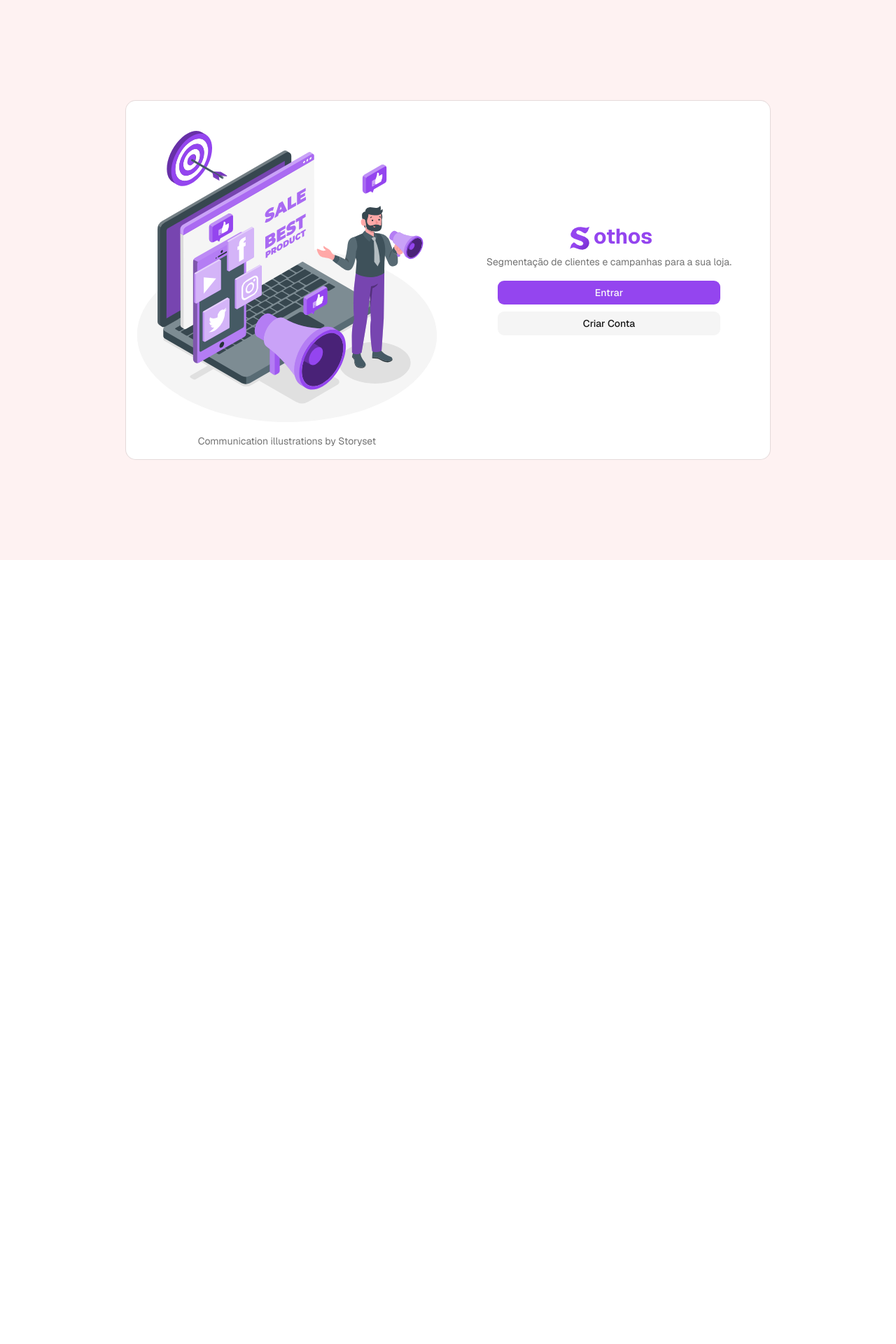
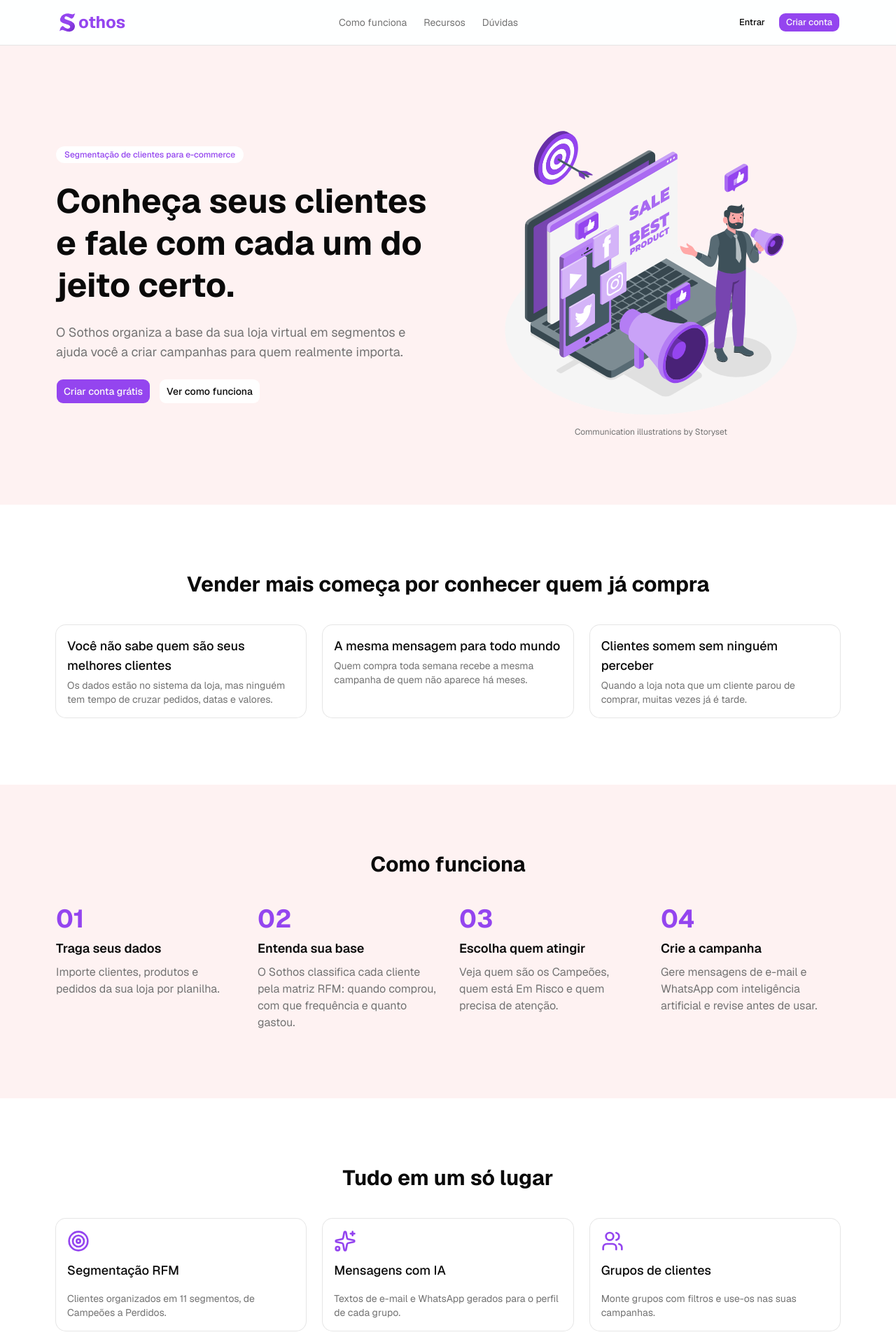
Before and after one commit to dkalob/sothos, a Next.js app: page / in a window 1280 px wide. Shown: the top 1920 px of the page at 70% size. Before the commit the page ends 800 px from the top, so only its background shows below. Built offline with nearby package versions, Linux system fonts and the light colour scheme.

Commit message:
feat: nova tela inicial (landing page)

```diff
--- a/app/page.tsx
+++ b/app/page.tsx
@@ -1,4 +1,13 @@
 import Image from "next/image";
+import Link from "next/link";
+import {
+  BarChart3,
+  FileSpreadsheet,
+  MessageSquareText,
+  Sparkles,
+  Target,
+  Users,
+} from "lucide-react";
 import {
   Card,
   CardContent,
@@ -8,71 +17,305 @@ import {
 } from "@/components/ui/card";
 import { buttonVariants } from "@/components/ui/button";
 
+// Conteúdo da página separado do layout: para mudar um texto,
+// edite só estas listas.
+const problemas = [
+  {
+    titulo: "Você não sabe quem são seus melhores clientes",
+    texto:
+      "Os dados estão no sistema da loja, mas ninguém tem tempo de cruzar pedidos, datas e valores.",
+  },
+  {
+    titulo: "A mesma mensagem para todo mundo",
+    texto:
+      "Quem compra toda semana recebe a mesma campanha de quem não aparece há meses.",
+  },
+  {
+    titulo: "Clientes somem sem ninguém perceber",
+    texto:
+      "Quando a loja nota que um cliente parou de comprar, muitas vezes já é tarde.",
+  },
+];
+
+const passos = [
+  {
+    numero: "01",
+    titulo: "Traga seus dados",
+    texto: "Importe clientes, produtos e pedidos da sua loja por planilha.",
+  },
+  {
+    numero: "02",
+    titulo: "Entenda sua base",
+    texto:
+      "O Sothos classifica cada cliente pela matriz RFM: quando comprou, com que frequência e quanto gastou.",
+  },
+  {
+    numero: "03",
+    titulo: "Escolha quem atingir",
+    texto:
+      "Veja quem são os Campeões, quem está Em Risco e quem precisa de atenção.",
+  },
+  {
+    numero: "04",
+    titulo: "Crie a campanha",
+    texto:
+      "Gere mensagens de e-mail e WhatsApp com inteligência artificial e revise antes de usar.",
+  },
+];
+
+const recursos = [
+  {
+    icone: Target,
+    titulo: "Segmentação RFM",
+    texto: "Clientes organizados em 11 segmentos, de Campeões a Perdidos.",
+  },
+  {
+    icone: Sparkles,
+    titulo: "Mensagens com IA",
+    texto: "Textos de e-mail e WhatsApp gerados para o perfil de cada grupo.",
+  },
+  {
+    icone: Users,
+    titulo: "Grupos de clientes",
+    texto: "Monte grupos com filtros e use-os nas suas campanhas.",
+  },
+  {
+    icone: MessageSquareText,
+    titulo: "Recomendação de produtos",
+    texto: "Sugestões do que oferecer a cada cliente com base no histórico de compras da loja.",
+  },
+  {
+    icone: BarChart3,
+    titulo: "Dashboard",
+    texto: "Acompanhe vendas e clientes em gráficos e baixe relatórios.",
+  },
+  {
+    icone: FileSpreadsheet,
+    titulo: "Importação por planilha",
+    texto: "Envie seus dados em CSV.",
+  },
+];
+
+const perguntas = [
+  {
+    pergunta: "Preciso saber de análise de dados para usar?",
+    resposta:
+      "Não. O Sothos faz os cálculos e mostra os resultados em segmentos com nomes simples.",
+  },
+  {
+    pergunta: "Como coloco os dados da minha loja?",
+    resposta:
+      "Exportando uma planilha do seu sistema e enviando no Sothos. Você indica qual coluna é o e-mail, o pedido, a data e assim por diante.",
+  },
+  {
+    pergunta: "A IA envia mensagens sozinha?",
+    resposta:
+      "Não. A IA sugere o texto, e a decisão de usar é sempre sua.",
+  },
+];
+
+const Logo = () => (
+  <div className="flex items-center">
+    <Image src="/logo.svg" alt="Sothos" width={32} height={32} />
+    <span className="text-2xl font-bold text-primary">othos</span>
+  </div>
+);
+
 const Home = () => {
   return (
-    <main className="flex h-screen w-full items-center justify-center bg-red-50">
-      <Card className="overflow-hidden">
-        <div className="grid min-h-100 grid-cols-2">
-          <div className="col-span-1 flex flex-col items-center justify-start">
+    <div className="flex min-h-screen flex-col bg-background">
+      {/* CABEÇALHO */}
+      <header className="sticky top-0 z-50 border-b bg-background/90 backdrop-blur">
+        <div className="mx-auto flex h-16 max-w-6xl items-center justify-between px-4">
+          <Link href="/" aria-label="Página inicial">
+            <Logo />
+          </Link>
+
+          <nav className="hidden gap-6 text-sm text-muted-foreground md:flex">
+            <a href="#como-funciona" className="hover:text-primary">
+              Como funciona
+            </a>
+            <a href="#recursos" className="hover:text-primary">
+              Recursos
+            </a>
+            <a href="#duvidas" className="hover:text-primary">
+              Dúvidas
+            </a>
+          </nav>
+
+          <div className="flex gap-2">
+            <Link
+              href="/login"
+              className={buttonVariants({ variant: "ghost", size: "sm" })}
+            >
+              Entrar
+            </Link>
+            <Link href="/cadastro" className={buttonVariants({ size: "sm" })}>
+              Criar conta
+            </Link>
+          </div>
+        </div>
+      </header>
+
+      <main className="flex-1">
+        {/* HERO */}
+        <section className="bg-red-50">
+          <div className="mx-auto grid max-w-6xl items-center gap-10 px-4 py-16 md:grid-cols-2 md:py-24">
+            <div className="flex flex-col gap-6">
+              <span className="w-fit rounded-full bg-background px-3 py-1 text-xs font-medium text-primary">
+                Segmentação de clientes para e-commerce
+              </span>
+              <h1 className="text-4xl font-bold leading-tight md:text-5xl">
+                Conheça seus clientes e fale com cada um do jeito certo.
+              </h1>
+              <p className="text-lg text-muted-foreground">
+                O Sothos organiza a base da sua loja virtual em segmentos e
+                ajuda você a criar campanhas para quem realmente importa.
+              </p>
+              <div className="flex flex-col gap-3 sm:flex-row">
+                <Link
+                  href="/cadastro"
+                  className={buttonVariants({ size: "lg" })}
+                >
+                  Criar conta grátis
+                </Link>
+                <a
+                  href="#como-funciona"
+                  className={buttonVariants({ variant: "outline", size: "lg" })}
+                >
+                  Ver como funciona
+                </a>
+              </div>
+            </div>
+
+            <div className="flex flex-col items-center">
               <Image
                 src="/Marketing-amico.svg"
-              alt="Capa"
+                alt="Ilustração de marketing digital"
                 width={850}
                 height={800}
-              className="h-115 w-auto object-contain"
+                priority
+                className="h-auto w-full max-w-md"
               />
+              {/* Atribuição exigida pela licença gratuita do Storyset */}
               <a
                 href="https://storyset.com/communication"
-              className="text-muted-foreground"
+                className="text-xs text-muted-foreground"
               >
                 Communication illustrations by Storyset
               </a>
             </div>
+          </div>
+        </section>
 
-          <div className="col-span-1 flex flex-col justify-center px-8">
-            <CardHeader className="text-center">
-              <div className="flex flex-row justify-center">
-                <Image
-                  src="/logo.svg"
-                  alt="Capa"
-                  width={100}
-                  height={100}
-                  className="h-10 w-auto object-contain"
-                />
-                <CardTitle className="text-3xl font-bold text-primary">othos</CardTitle>
+        {/* PROBLEMAS */}
+        <section className="mx-auto max-w-6xl px-4 py-16 md:py-24">
+          <h2 className="mb-10 text-center text-3xl font-bold">
+            Vender mais começa por conhecer quem já compra
+          </h2>
+          <div className="grid gap-6 md:grid-cols-3">
+            {problemas.map((p) => (
+              <Card key={p.titulo}>
+                <CardHeader>
+                  <CardTitle className="text-lg">{p.titulo}</CardTitle>
+                  <CardDescription>{p.texto}</CardDescription>
+                </CardHeader>
+              </Card>
+            ))}
           </div>
+        </section>
 
-              <CardDescription>
-                Segmentação de clientes e campanhas para a sua loja.
-              </CardDescription>
+        {/* COMO FUNCIONA */}
+        <section id="como-funciona" className="scroll-mt-16 bg-red-50">
+          <div className="mx-auto max-w-6xl px-4 py-16 md:py-24">
+            <h2 className="mb-10 text-center text-3xl font-bold">
+              Como funciona
+            </h2>
+            <ol className="grid gap-8 md:grid-cols-4">
+              {passos.map((p) => (
+                <li key={p.numero} className="flex flex-col gap-2">
+                  <span className="text-4xl font-bold text-primary">
+                    {p.numero}
+                  </span>
+                  <h3 className="text-lg font-semibold">{p.titulo}</h3>
+                  <p className="text-muted-foreground">{p.texto}</p>
+                </li>
+              ))}
+            </ol>
+          </div>
+        </section>
+
+        {/* RECURSOS */}
+        <section
+          id="recursos"
+          className="mx-auto max-w-6xl scroll-mt-16 px-4 py-16 md:py-24"
+        >
+          <h2 className="mb-10 text-center text-3xl font-bold">
+            Tudo em um só lugar
+          </h2>
+          <div className="grid gap-6 sm:grid-cols-2 lg:grid-cols-3">
+            {recursos.map(({ icone: Icone, titulo, texto }) => (
+              <Card key={titulo}>
+                <CardHeader>
+                  <Icone className="mb-2 h-8 w-8 text-primary" aria-hidden />
+                  <CardTitle className="text-lg">{titulo}</CardTitle>
                 </CardHeader>
+                <CardContent className="text-muted-foreground">
+                  {texto}
+                </CardContent>
+              </Card>
+            ))}
+          </div>
+        </section>
 
-            <CardContent className="flex flex-col justify-center items-center gap-2 mt-4">
-              <a
-                href="/login"
-                className={buttonVariants({
-                  className: "w-80 cursor-pointer",
-                  size: "lg",
-                })}
+        {/* DÚVIDAS */}
+        <section id="duvidas" className="scroll-mt-16 bg-red-50">
+          <div className="mx-auto max-w-3xl px-4 py-16 md:py-24">
+            <h2 className="mb-10 text-center text-3xl font-bold">
+              Dúvidas frequentes
+            </h2>
+            <div className="flex flex-col gap-3">
+              {perguntas.map((p) => (
+                <details
+                  key={p.pergunta}
+                  className="group rounded-lg border bg-background p-4"
                 >
-                Entrar
-              </a>
-
-              <a
-                href="/cadastro"
-                className={buttonVariants({
-                  variant: "secondary",
-                  className: "w-80 cursor-pointer",
-                  size: "lg",
-                })}
-              >
-                Criar Conta
-              </a>
-            </CardContent>
+                  <summary className="cursor-pointer list-none font-medium">
+                    {p.pergunta}
+                  </summary>
+                  <p className="mt-3 text-muted-foreground">{p.resposta}</p>
+                </details>
+              ))}
             </div>
           </div>
-      </Card>
+        </section>
+
+        {/* CTA FINAL */}
+        <section className="mx-auto max-w-6xl px-4 py-16 text-center md:py-24">
+          <h2 className="text-3xl font-bold">
+            Pronto para conhecer seus clientes?
+          </h2>
+          <p className="mt-3 text-muted-foreground">
+            Crie sua conta e importe a base da sua loja.
+          </p>
+          <Link
+            href="/cadastro"
+            className={buttonVariants({ size: "lg", className: "mt-6" })}
+          >
+            Criar conta grátis
+          </Link>
+        </section>
       </main>
+
+      {/* RODAPÉ */}
+      <footer className="border-t">
+        <div className="mx-auto flex max-w-6xl flex-col items-center justify-between gap-4 px-4 py-8 text-sm text-muted-foreground md:flex-row">
+          <Logo />
+          <p>Projeto de Trabalho de Graduação · Fatec Ipiranga</p>
+          <p>© {new Date().getFullYear()} Sothos</p>
+        </div>
+      </footer>
+    </div>
   );
 };
 
```
Lines whose indentation alone changed are shown as unchanged.
